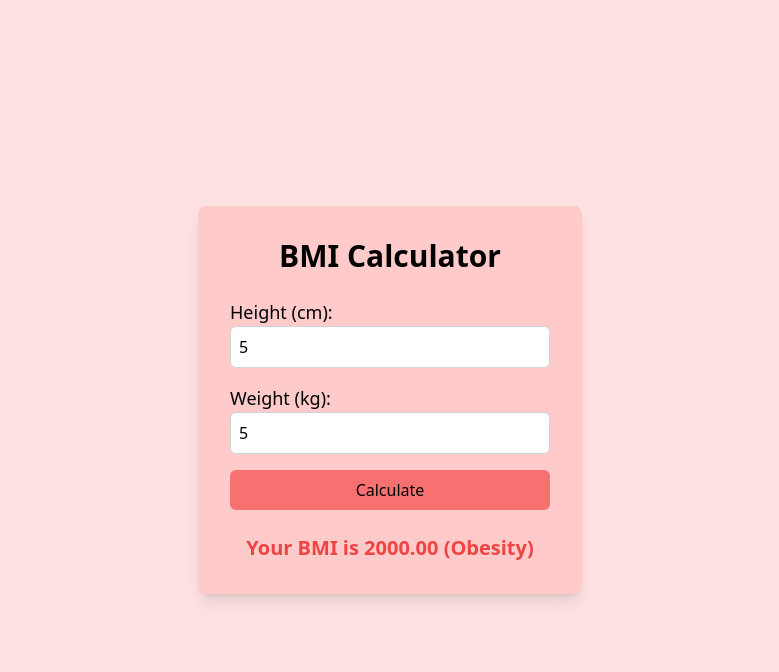
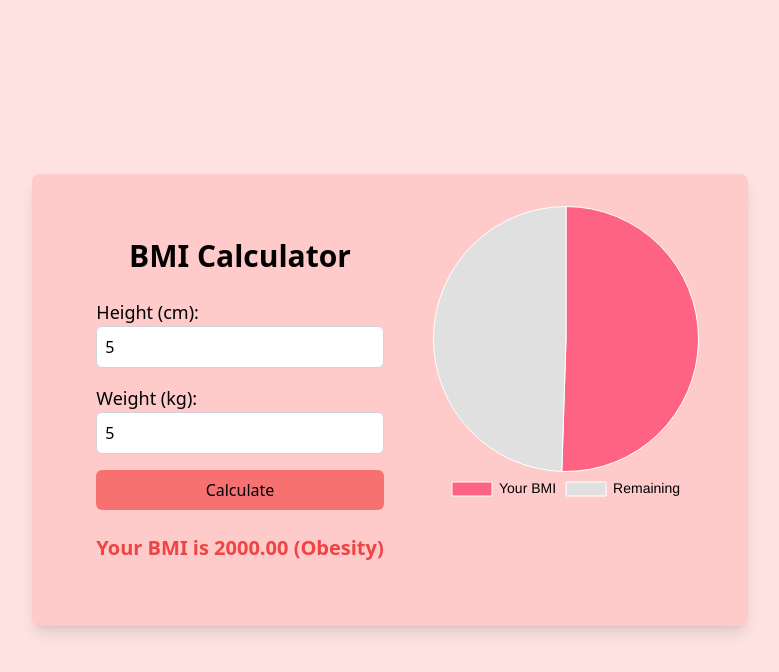
Before and after one commit to Riddhi2108/BMI_Calculator, a website: page index.html in a window 1280 px wide. Both pictures are taken after typing "5", "5" into the empty fields and a click on the button "Calculate". Shown: the whole page, without its empty margins (250-1029 px from the left). Drawn offline with nearby package versions, Linux system fonts and the light colour scheme.

Commit message:
index.html

```diff
--- a/index.html
+++ b/index.html
@@ -6,20 +6,32 @@
     <title>BMI Calculator</title>
     <!-- Tailwind CSS -->
     <link rel="stylesheet" href="./output.css">
+    <!-- Chart.js -->
+    <script src="https://cdn.jsdelivr.net/npm/chart.js"></script>
+    <style>
+        body {
+            overflow: hidden;
+        }
+        .hidden {
+            display: none;
+        }
+    </style>
 </head>
 <body class="bg-red-100 flex items-center justify-center min-h-screen">
     <!-- Main Container -->
-    <div class="container bg-red-200 shadow-lg rounded-lg p-8 w-96">
+    <div class="flex space-x-8 bg-red-200 shadow-lg rounded-lg p-8 max-w-4xl">
+        <!-- Form Container -->
+        <div class="flex-1 bg-white rounded-lg p-8 shadow-md">
             <h1 class="text-3xl font-bold text-center mb-6">BMI Calculator</h1>
             <!-- Form for BMI Inputs -->
             <form id="bmiForm" class="space-y-4">
                 <div>
                     <label for="height" class="block text-lg font-medium">Height (cm):</label>
-                <input id="height" type="number" class="w-full border border-gray-300 p-2 rounded-md focus:outline-none focus:ring-2 focus:ring-red-200" placeholder="Enter your height in cm" required>
+                    <input id="height" type="number" class="w-full border border-gray-300 p-2 rounded-md focus:outline-none focus:ring-2 focus:ring-white" placeholder="Enter your height in cm" required>
                 </div>
                 <div>
                     <label for="weight" class="block text-lg font-medium">Weight (kg):</label>
-                <input id="weight" type="number" class="w-full border border-gray-300 p-2 rounded-md focus:outline-none focus:ring-2 focus:ring-red-200" placeholder="Enter your weight in kg" required>
+                    <input id="weight" type="number" class="w-full border border-gray-300 p-2 rounded-md focus:outline-none focus:ring-2 focus:ring-white" placeholder="Enter your weight in kg" required>
                 </div>
                 <!-- Button to Calculate BMI -->
                 <button type="button" id="calculateBtn" class="w-full bg-red-400 text-black py-2 rounded-md hover:bg-red-300">Calculate</button>
@@ -27,6 +39,11 @@
             <!-- Display BMI Result -->
             <div id="result" class="mt-6 text-center text-xl font-semibold"></div>
         </div>
+        <!-- Chart Container -->
+        <div id="chartContainer" class="flex-1 hidden">
+            <canvas id="bmiChart"></canvas>
+        </div>
+    </div>
 
     <!-- Include JavaScript File -->
     <script src="script.js"></script>
```
Lines whose indentation alone changed are shown as unchanged.
